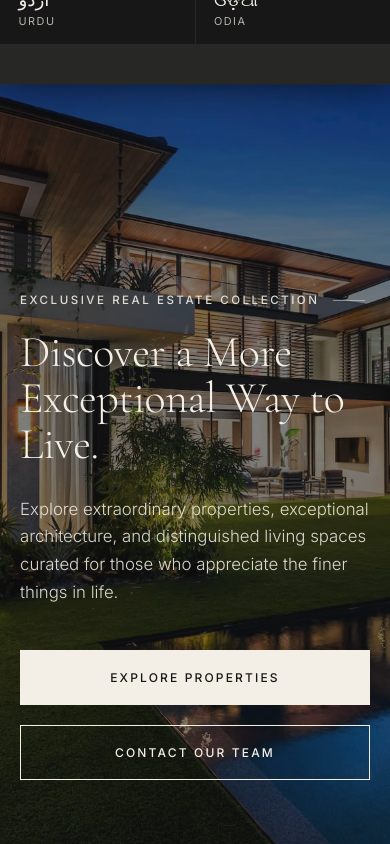
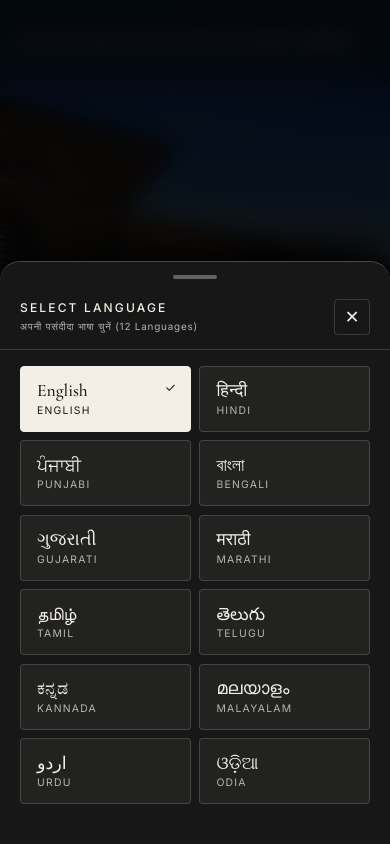
Before and after one commit to rajviyash9136freefr-tech/ej-startup-, a plain HTML site: page index.html in a window 390 px wide. Both pictures are taken after a click on the button "EN". Shown: the top 844 px of the page. Drawn offline with nearby package versions, Linux system fonts and the light colour scheme.

Commit message:
Fix mobile language selector positioning by extracting bottom sheet to body root and preventing header backdrop-filter clipping

```diff
--- a/index.html
+++ b/index.html
@@ -382,31 +382,13 @@
       font-weight: 600;
     }
 
-    /* Backdrop for mobile drawer / bottom sheet */
-    .lang-backdrop {
-      position: fixed;
-      inset: 0;
-      background-color: rgba(0, 0, 0, 0.75);
-      backdrop-filter: blur(8px);
-      -webkit-backdrop-filter: blur(8px);
-      z-index: 1040;
-      opacity: 0;
-      visibility: hidden;
-      transition: opacity 0.35s ease, visibility 0.35s ease;
-    }
-
-    .lang-backdrop.open {
-      opacity: 1;
-      visibility: visible;
-    }
-
-    /* Dropdown / Bottom Sheet */
+    /* Desktop Dropdown (Only on screens > 768px) */
     .lang-dropdown {
       position: absolute;
       top: calc(100% + 0.65rem);
       right: 0;
       width: 380px;
-      max-height: 520px;
+      max-height: 500px;
       background-color: rgba(23, 23, 23, 0.98);
       border: 1px solid rgba(243, 239, 230, 0.22);
       box-shadow: 0 24px 48px rgba(0, 0, 0, 0.85);
@@ -428,15 +410,6 @@
       transform: translateY(0);
     }
 
-    .lang-sheet-handle {
-      display: none;
-      width: 44px;
-      height: 4px;
-      background-color: rgba(243, 239, 230, 0.35);
-      border-radius: 2px;
-      margin: 0.85rem auto 0 auto;
-    }
-
     .lang-dropdown-header {
       padding: 1rem 1.25rem;
       border-bottom: 1px solid var(--border-on-obsidian);
@@ -464,12 +437,6 @@
       font-size: 0.62rem;
       letter-spacing: 0.1em;
       color: var(--subtle-on-obsidian);
-    }
-
-    .lang-header-actions {
-      display: flex;
-      align-items: center;
-      gap: 0.75rem;
     }
 
     .lang-count-badge {
@@ -481,32 +448,13 @@
       text-transform: uppercase;
     }
 
-    .lang-close-btn {
-      display: none;
-      background: none;
-      border: 1px solid var(--border-on-obsidian);
-      color: var(--color-ivory);
-      width: 32px;
-      height: 32px;
-      cursor: pointer;
-      align-items: center;
-      justify-content: center;
-      font-size: 0.9rem;
-      transition: var(--transition-smooth);
-    }
-
-    .lang-close-btn:hover {
-      background-color: var(--color-ivory);
-      color: var(--color-obsidian);
-    }
-
     .lang-grid {
       display: grid;
       grid-template-columns: 1fr 1fr;
       gap: 1px;
       background-color: rgba(243, 239, 230, 0.08);
       overflow-y: auto;
-      max-height: 420px;
+      max-height: 400px;
     }
 
     .lang-option {
@@ -565,6 +513,186 @@
 
     .lang-option.active .lang-active-check {
       display: block;
+    }
+
+    /* ==========================================================================
+       MOBILE DEDICATED LANGUAGE BOTTOM-SHEET MODAL (Direct child of <body>)
+       Guarantees zero stacking context and zero clipping issues on any phone
+       ========================================================================== */
+    .mobile-lang-modal {
+      position: fixed;
+      inset: 0;
+      z-index: 99999;
+      display: flex;
+      flex-direction: column;
+      justify-content: flex-end;
+      visibility: hidden;
+      opacity: 0;
+      pointer-events: none;
+      transition: visibility 0.3s ease, opacity 0.3s ease;
+    }
+
+    .mobile-lang-modal.open {
+      visibility: visible;
+      opacity: 1;
+      pointer-events: auto;
+    }
+
+    .mobile-lang-backdrop {
+      position: absolute;
+      inset: 0;
+      background: rgba(0, 0, 0, 0.78);
+      backdrop-filter: blur(10px);
+      -webkit-backdrop-filter: blur(10px);
+    }
+
+    .mobile-lang-sheet {
+      position: relative;
+      z-index: 2;
+      width: 100%;
+      max-height: 82vh;
+      max-height: 82dvh;
+      background-color: var(--color-obsidian);
+      border-top: 1px solid rgba(243, 239, 230, 0.22);
+      border-radius: 20px 20px 0 0;
+      display: flex;
+      flex-direction: column;
+      box-shadow: 0 -16px 48px rgba(0, 0, 0, 0.95);
+      transform: translateY(100%);
+      transition: transform 0.35s cubic-bezier(0.16, 1, 0.3, 1);
+      overflow: hidden;
+    }
+
+    .mobile-lang-modal.open .mobile-lang-sheet {
+      transform: translateY(0);
+    }
+
+    .mobile-lang-sheet-handle {
+      width: 44px;
+      height: 4px;
+      background-color: rgba(243, 239, 230, 0.35);
+      border-radius: 2px;
+      margin: 0.85rem auto 0.4rem auto;
+      flex-shrink: 0;
+    }
+
+    .mobile-lang-sheet-header {
+      padding: 0.75rem 1.25rem 0.85rem 1.25rem;
+      display: flex;
+      align-items: center;
+      justify-content: space-between;
+      border-bottom: 1px solid var(--border-on-obsidian);
+      background-color: var(--color-obsidian);
+      flex-shrink: 0;
+    }
+
+    .mobile-lang-title-wrap {
+      display: flex;
+      flex-direction: column;
+      gap: 0.15rem;
+    }
+
+    .mobile-lang-main-title {
+      font-family: var(--font-sans);
+      font-size: 0.75rem;
+      font-weight: 500;
+      letter-spacing: 0.18em;
+      text-transform: uppercase;
+      color: var(--color-ivory);
+    }
+
+    .mobile-lang-sub-title {
+      font-size: 0.62rem;
+      color: var(--subtle-on-obsidian);
+      letter-spacing: 0.08em;
+    }
+
+    .mobile-lang-close-btn {
+      width: 36px;
+      height: 36px;
+      display: flex;
+      align-items: center;
+      justify-content: center;
+      background: transparent;
+      border: 1px solid var(--border-on-obsidian);
+      color: var(--color-ivory);
+      cursor: pointer;
+      font-size: 1.1rem;
+      transition: var(--transition-smooth);
+      border-radius: 4px;
+      line-height: 1;
+    }
+
+    .mobile-lang-close-btn:hover {
+      background-color: var(--color-ivory);
+      color: var(--color-obsidian);
+    }
+
+    .mobile-lang-modal-grid {
+      display: grid;
+      grid-template-columns: repeat(2, 1fr);
+      gap: 0.55rem;
+      padding: 1rem 1.25rem 2.5rem 1.25rem;
+      overflow-y: auto;
+      -webkit-overflow-scrolling: touch;
+      max-height: calc(82dvh - 85px);
+    }
+
+    .mobile-modal-lang-card {
+      padding: 0.85rem 1rem;
+      min-height: 58px;
+      background: rgba(243, 239, 230, 0.05);
+      border: 1px solid var(--border-on-obsidian);
+      display: flex;
+      flex-direction: column;
+      justify-content: center;
+      gap: 0.15rem;
+      text-align: left;
+      cursor: pointer;
+      transition: var(--transition-smooth);
+      border-radius: 4px;
+      position: relative;
+    }
+
+    .mobile-modal-lang-card:hover {
+      border-color: var(--color-ivory);
+      background-color: rgba(243, 239, 230, 0.1);
+    }
+
+    .mobile-modal-lang-card.active {
+      background-color: var(--color-ivory);
+      color: var(--color-obsidian);
+      border-color: var(--color-ivory);
+    }
+
+    .mobile-modal-lang-card.active .card-native,
+    .mobile-modal-lang-card.active .card-latin,
+    .mobile-modal-lang-card.active .card-check {
+      color: var(--color-obsidian);
+    }
+
+    .card-native {
+      font-family: var(--font-serif);
+      font-size: 1.1rem;
+      font-weight: 500;
+      color: var(--color-ivory);
+      line-height: 1.2;
+    }
+
+    .card-latin {
+      font-family: var(--font-sans);
+      font-size: 0.65rem;
+      letter-spacing: 0.12em;
+      text-transform: uppercase;
+      color: var(--subtle-on-obsidian);
+    }
+
+    .card-check {
+      position: absolute;
+      top: 0.85rem;
+      right: 0.85rem;
+      font-size: 0.8rem;
+      color: var(--color-ivory);
     }
 
     /* Mobile Drawer Language Section */
@@ -672,7 +800,7 @@
       box-shadow: none !important;
     }
 
-    /* Responsive Adjustments for Mobile & Tablets */
+    /* Screen Queries */
     @media (max-width: 991px) {
       .lang-label-full {
         display: none;
@@ -688,57 +816,20 @@
     }
 
     @media (max-width: 768px) {
-      .lang-sheet-handle {
-        display: block;
-      }
-      .lang-close-btn {
-        display: flex;
-      }
       .lang-dropdown {
-        position: fixed !important;
-        top: auto !important;
-        bottom: 0 !important;
-        left: 0 !important;
-        right: 0 !important;
-        width: 100% !important;
-        max-height: 85vh !important;
-        border-top: 1px solid var(--border-on-obsidian) !important;
-        border-left: none !important;
-        border-right: none !important;
-        border-bottom: none !important;
-        border-radius: 20px 20px 0 0 !important;
-        transform: translateY(100%) !important;
-        transition: transform 0.38s cubic-bezier(0.16, 1, 0.3, 1), opacity 0.38s ease !important;
-        box-shadow: 0 -12px 48px rgba(0, 0, 0, 0.95) !important;
-        background-color: rgba(23, 23, 23, 0.99) !important;
-        z-index: 1050 !important;
-      }
-      .lang-dropdown.open {
-        transform: translateY(0) !important;
-      }
-      .lang-grid {
-        grid-template-columns: repeat(2, 1fr) !important;
-        max-height: calc(85vh - 90px) !important;
-        padding-bottom: 2.5rem !important;
-      }
-      .lang-option {
-        padding: 1rem 1.15rem !important;
-        min-height: 58px !important;
-      }
-      .lang-native {
-        font-size: 1.15rem !important;
-      }
-      .lang-latin {
-        font-size: 0.68rem !important;
+        display: none !important; /* CRITICAL: Never show header dropdown on mobile */
+      }
+    }
+
+    @media (min-width: 769px) {
+      .mobile-lang-modal {
+        display: none !important; /* Hide mobile modal on desktop */
       }
     }
 
     @media (max-width: 480px) {
-      .mobile-lang-chips {
+      .mobile-lang-modal-grid {
         grid-template-columns: 1fr 1fr;
-      }
-      .lang-grid {
-        grid-template-columns: 1fr 1fr !important;
       }
     }
 
@@ -2030,21 +2121,14 @@
             </svg>
           </button>
 
-          <!-- Backdrop for mobile sheet & outside click -->
-          <div class="lang-backdrop" id="langBackdrop"></div>
-
-          <!-- Language Dropdown (Desktop) / Bottom Sheet (Mobile) -->
-          <div class="lang-dropdown notranslate" id="langDropdown" role="dialog" aria-label="Select Language" translate="no">
-            <div class="lang-sheet-handle"></div>
+          <!-- Desktop Dropdown Menu (Hidden on mobile) -->
+          <div class="lang-dropdown notranslate" id="langDropdown" role="menu" aria-label="Select Language" translate="no">
             <div class="lang-dropdown-header notranslate" translate="no">
               <div class="lang-header-title notranslate" translate="no">
                 <span class="lang-main-title notranslate" translate="no">SELECT LANGUAGE</span>
                 <span class="lang-sub-title notranslate" translate="no">भाषा चुनें</span>
               </div>
-              <div class="lang-header-actions notranslate" translate="no">
               <span class="lang-count-badge notranslate" translate="no">12 LANGUAGES</span>
-                <button class="lang-close-btn notranslate" id="langCloseBtn" aria-label="Close Language Menu" translate="no">✕</button>
-              </div>
             </div>
             <div class="lang-grid notranslate" id="desktopLangGrid" translate="no">
               <!-- Rendered via JS -->
@@ -2712,6 +2796,27 @@
           <button type="button" class="btn btn-light-solid" id="modalEnquireBtn" onclick="selectPropertyAndScroll()">ENQUIRE ABOUT THIS PROPERTY</button>
           <button type="button" class="btn btn-light-outline" onclick="closePropertyModal()">CLOSE PREVIEW</button>
         </div>
+      </div>
+    </div>
+  </div>
+
+  <!-- ==========================================================================
+       DEDICATED MOBILE LANGUAGE BOTTOM-SHEET MODAL (Direct child of <body>)
+       Guarantees 100% full visibility and zero clipping across all mobile devices
+       ========================================================================== -->
+  <div class="mobile-lang-modal notranslate" id="mobileLangModal" translate="no" aria-hidden="true" role="dialog">
+    <div class="mobile-lang-backdrop" id="mobileLangBackdrop"></div>
+    <div class="mobile-lang-sheet notranslate" translate="no">
+      <div class="mobile-lang-sheet-handle"></div>
+      <div class="mobile-lang-sheet-header notranslate" translate="no">
+        <div class="mobile-lang-title-wrap notranslate" translate="no">
+          <span class="mobile-lang-main-title notranslate" translate="no">SELECT LANGUAGE</span>
+          <span class="mobile-lang-sub-title notranslate" translate="no">अपनी पसंदीदा भाषा चुनें (12 Languages)</span>
+        </div>
+        <button type="button" class="mobile-lang-close-btn notranslate" id="mobileLangCloseBtn" aria-label="Close Language Menu" translate="no">✕</button>
+      </div>
+      <div class="mobile-lang-modal-grid notranslate" id="mobileModalLangGrid" translate="no">
+        <!-- Rendered via JS -->
       </div>
     </div>
   </div>
@@ -2964,8 +3069,8 @@
     }
 
     // ==========================================================================
-    // MULTI-LANGUAGE SYSTEM (Top Indian Languages + English)
-    // Protected with notranslate to prevent machine translation of language labels
+    // MULTI-LANGUAGE SYSTEM (Top 12 Indian Languages + English)
+    // Protected with notranslate and translate="no" to prevent translation of language labels
     // ==========================================================================
     const SUPPORTED_LANGS = [
       { code: 'en', native: 'English', latin: 'English', short: 'EN' },
@@ -2984,25 +3089,29 @@
 
     let currentLanguage = localStorage.getItem('preferred_language') || 'en';
 
+    // DOM Elements
     const langBtn = document.getElementById('langBtn');
     const langDropdown = document.getElementById('langDropdown');
-    const langBackdrop = document.getElementById('langBackdrop');
-    const langCloseBtn = document.getElementById('langCloseBtn');
+    const mobileLangModal = document.getElementById('mobileLangModal');
+    const mobileLangBackdrop = document.getElementById('mobileLangBackdrop');
+    const mobileLangCloseBtn = document.getElementById('mobileLangCloseBtn');
     const desktopLangGrid = document.getElementById('desktopLangGrid');
+    const mobileModalLangGrid = document.getElementById('mobileModalLangGrid');
     const mobileLangChips = document.getElementById('mobileLangChips');
     const fullLangLabel = document.getElementById('fullLangLabel');
     const shortLangLabel = document.getElementById('shortLangLabel');
 
-    // Populate Desktop & Mobile Language Selectors
+    // Populate Language UI across Desktop Dropdown, Mobile Modal, and Mobile Drawer
     function renderLanguageOptions() {
-      if (!desktopLangGrid || !mobileLangChips) return;
-      desktopLangGrid.innerHTML = '';
-      mobileLangChips.innerHTML = '';
+      if (desktopLangGrid) desktopLangGrid.innerHTML = '';
+      if (mobileModalLangGrid) mobileModalLangGrid.innerHTML = '';
+      if (mobileLangChips) mobileLangChips.innerHTML = '';
 
       SUPPORTED_LANGS.forEach(lang => {
         const isActive = lang.code === currentLanguage;
 
-        // Desktop / Bottom-Sheet Option
+        // 1. Desktop Dropdown Item
+        if (desktopLangGrid) {
           const optionBtn = document.createElement('button');
           optionBtn.className = `lang-option notranslate ${isActive ? 'active' : ''}`;
           optionBtn.setAttribute('translate', 'no');
@@ -3014,11 +3123,33 @@
           `;
           optionBtn.addEventListener('click', (e) => {
             e.stopPropagation();
+            closeDesktopDropdown();
             switchLanguage(lang.code);
           });
           desktopLangGrid.appendChild(optionBtn);
-
-        // Mobile Drawer Chip
+        }
+
+        // 2. Mobile Modal Bottom-Sheet Card
+        if (mobileModalLangGrid) {
+          const cardBtn = document.createElement('button');
+          cardBtn.className = `mobile-modal-lang-card notranslate ${isActive ? 'active' : ''}`;
+          cardBtn.setAttribute('translate', 'no');
+          cardBtn.setAttribute('data-lang', lang.code);
+          cardBtn.innerHTML = `
+            <span class="card-native notranslate" translate="no">${lang.native}</span>
+            <span class="card-latin notranslate" translate="no">${lang.latin}</span>
+            ${isActive ? '<span class="card-check notranslate" translate="no">✓</span>' : ''}
+          `;
+          cardBtn.addEventListener('click', (e) => {
+            e.stopPropagation();
+            closeMobileModal();
+            switchLanguage(lang.code);
+          });
+          mobileModalLangGrid.appendChild(cardBtn);
+        }
+
+        // 3. Mobile Navigation Drawer Chip
+        if (mobileLangChips) {
           const chipBtn = document.createElement('button');
           chipBtn.className = `mobile-lang-chip notranslate ${isActive ? 'active' : ''}`;
           chipBtn.setAttribute('translate', 'no');
@@ -3037,6 +3168,7 @@
             document.body.style.overflow = '';
           });
           mobileLangChips.appendChild(chipBtn);
+        }
       });
 
       // Update Header Button Labels
@@ -3049,57 +3181,82 @@
       }
     }
 
-    // Toggle dropdown / mobile sheet
-    function openLangDropdown() {
+    // Modal & Dropdown Open/Close Handlers
+    function isMobileDevice() {
+      return window.innerWidth <= 768;
+    }
+
+    function openMobileModal() {
+      if (!mobileLangModal) return;
+      mobileLangModal.classList.add('open');
+      mobileLangModal.setAttribute('aria-hidden', 'false');
+      document.body.style.overflow = 'hidden';
+    }
+
+    function closeMobileModal() {
+      if (!mobileLangModal) return;
+      mobileLangModal.classList.remove('open');
+      mobileLangModal.setAttribute('aria-hidden', 'true');
+      document.body.style.overflow = '';
+    }
+
+    function openDesktopDropdown() {
       if (!langDropdown || !langBtn) return;
       langDropdown.classList.add('open');
-      if (langBackdrop) langBackdrop.classList.add('open');
       langBtn.setAttribute('aria-expanded', 'true');
     }
 
-    function closeLangDropdown() {
+    function closeDesktopDropdown() {
       if (!langDropdown || !langBtn) return;
       langDropdown.classList.remove('open');
-      if (langBackdrop) langBackdrop.classList.remove('open');
       langBtn.setAttribute('aria-expanded', 'false');
     }
 
+    // Language Button Click Handler (Smart Mobile vs Desktop detection)
     if (langBtn) {
       langBtn.addEventListener('click', (e) => {
         e.stopPropagation();
-        const isOpen = langDropdown.classList.contains('open');
+        if (isMobileDevice()) {
+          closeDesktopDropdown();
+          openMobileModal();
+        } else {
+          closeMobileModal();
+          const isOpen = langDropdown && langDropdown.classList.contains('open');
           if (isOpen) {
-          closeLangDropdown();
+            closeDesktopDropdown();
           } else {
-          openLangDropdown();
+            openDesktopDropdown();
+          }
         }
       });
     }
 
-    if (langCloseBtn) {
-      langCloseBtn.addEventListener('click', (e) => {
+    // Close Mobile Modal on Close Button or Backdrop Click
+    if (mobileLangCloseBtn) {
+      mobileLangCloseBtn.addEventListener('click', (e) => {
         e.stopPropagation();
-        closeLangDropdown();
+        closeMobileModal();
       });
     }
 
-    if (langBackdrop) {
-      langBackdrop.addEventListener('click', () => {
-        closeLangDropdown();
+    if (mobileLangBackdrop) {
+      mobileLangBackdrop.addEventListener('click', () => {
+        closeMobileModal();
       });
     }
 
-    // Close on click outside
+    // Close Desktop Dropdown on Outside Click
     document.addEventListener('click', (e) => {
       if (!e.target.closest('#langSelectorWrap')) {
-        closeLangDropdown();
+        closeDesktopDropdown();
       }
     });
 
-    // Close on Escape
+    // Close Both on Escape Key
     window.addEventListener('keydown', (e) => {
       if (e.key === 'Escape') {
-        closeLangDropdown();
+        closeDesktopDropdown();
+        closeMobileModal();
       }
     });
 
@@ -3133,7 +3290,8 @@
     function switchLanguage(langCode) {
       currentLanguage = langCode;
       localStorage.setItem('preferred_language', langCode);
-      closeLangDropdown();
+      closeDesktopDropdown();
+      closeMobileModal();
       renderLanguageOptions();
 
       const langObj = SUPPORTED_LANGS.find(l => l.code === langCode);
```
Lines whose indentation alone changed are shown as unchanged.
